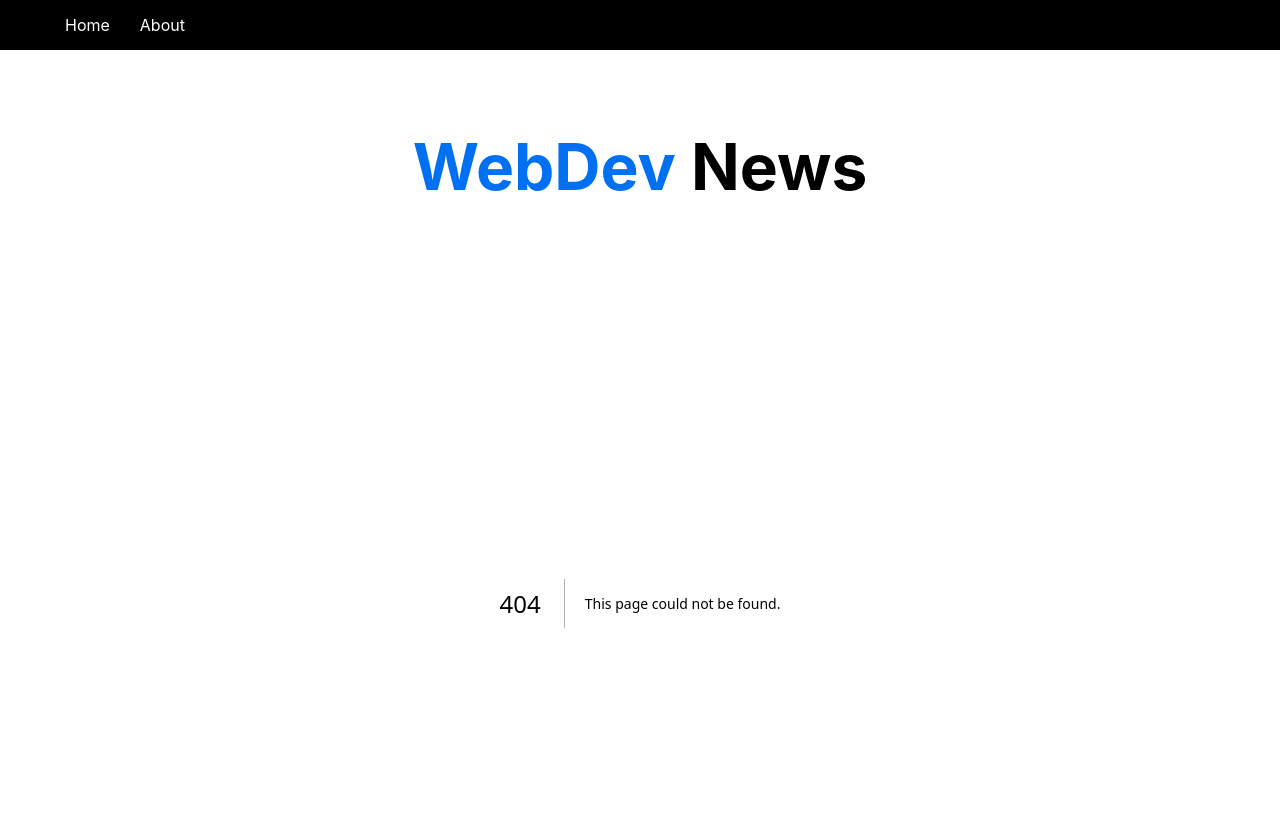
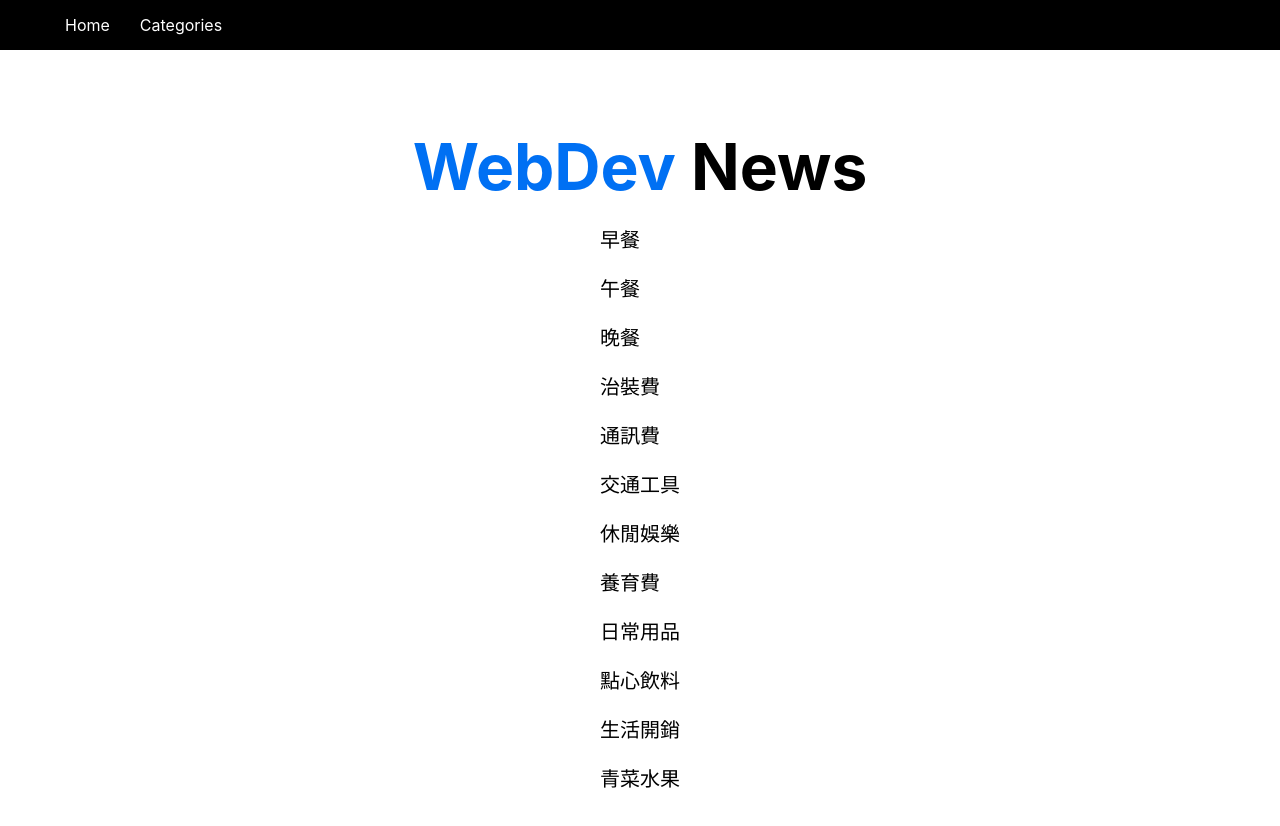
Before and after one commit to ste900811/selfExpenses, a Next.js app: page /categoryPage in a window 1280 px wide. Before the commit this address had no page. Shown: the top 826 px of the page. Built offline with nearby package versions, Linux system fonts and the light colour scheme.

Commit message:
Imporve naming

```diff
--- a/components/Nav.tsx
+++ b/components/Nav.tsx
@@ -9,7 +9,7 @@ const Nav = ()  => {
           <Link href='/'>Home</Link>
         </li>
         <li>
-          <Link href='/about'>About</Link>
+          <Link href='/categoryPage'>Categories</Link>
         </li>
       </ul>
     </nav>
--- /dev/null
+++ b/datas/category.tsx
@@ -0,0 +1,18 @@
+const category = () => {
+  return ([
+  "早餐",
+  "午餐",
+  "晚餐",
+  "治裝費",
+  "通訊費",
+  "交通工具",
+  "休閒娛樂",
+  "養育費",
+  "日常用品",
+  "點心飲料",
+  "生活開銷",
+  "青菜水果"
+  ]);
+}
+
+export default category;
--- a/pages/about.tsx
+++ b/pages/categoryPage.tsx
@@ -1,7 +1,7 @@
 import Head from "next/head";
 import category from "../datas/category";
 
-export default function About() {
+export default function categoryPage() {
   const categories: any = category();
 
   return (
```
